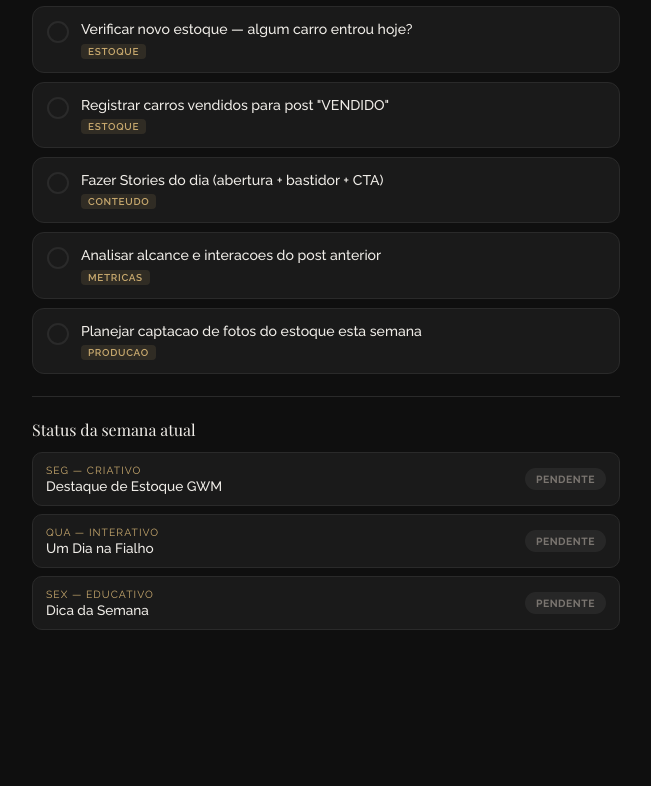
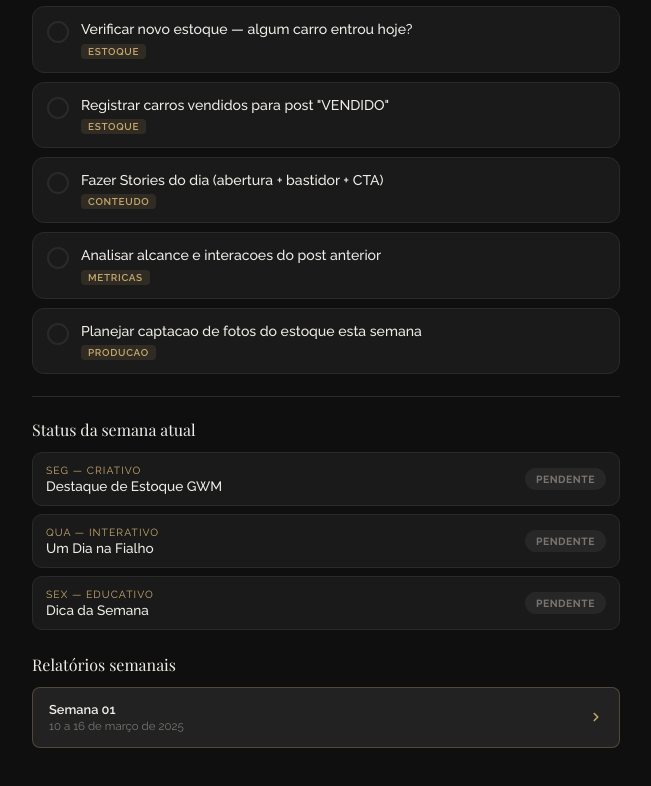
Before and after one commit to gabrielolio/fialho-motors, a plain HTML site: page index.html in a window 1280 px wide. Shown: the part 686-1472 px from the top of the page, without its empty margins (314-965 px from the left). Before the commit the page ends 1384 px from the top, so only its background shows below. Drawn offline with nearby package versions, Linux system fonts and the light colour scheme; a web font is replaced by a local one.

Commit message:
feat: hub — adiciona card semana-01 em relatórios semanais

```diff
--- a/index.html
+++ b/index.html
@@ -1232,6 +1232,18 @@
   <!-- Status da semana -->
   <p class="block-title">Status da semana atual</p>
   <div id="weekStatusToday"></div>
+
+  <!-- Relatórios semanais -->
+  <p class="block-title" style="margin-top:24px">Relatórios semanais</p>
+  <div style="display:flex;flex-direction:column;gap:8px">
+    <a href="semana-01/" style="display:flex;align-items:center;justify-content:space-between;background:var(--bg3);border:1px solid var(--gold-border);border-radius:var(--radius-sm);padding:14px 16px;text-decoration:none;transition:background .15s" onmouseover="this.style.background='var(--bg4)'" onmouseout="this.style.background='var(--bg3)'">
+      <div>
+        <div style="font-size:.8rem;font-weight:600;color:var(--text)">Semana 01</div>
+        <div style="font-size:.72rem;color:var(--text-muted);margin-top:2px">10 a 16 de março de 2025</div>
+      </div>
+      <svg width="14" height="14" viewBox="0 0 16 16" fill="none" stroke="#C8A96E" stroke-width="1.8" stroke-linecap="round" stroke-linejoin="round"><path d="M6 4l4 4-4 4"/></svg>
+    </a>
+  </div>
 
 </div>
 
```
